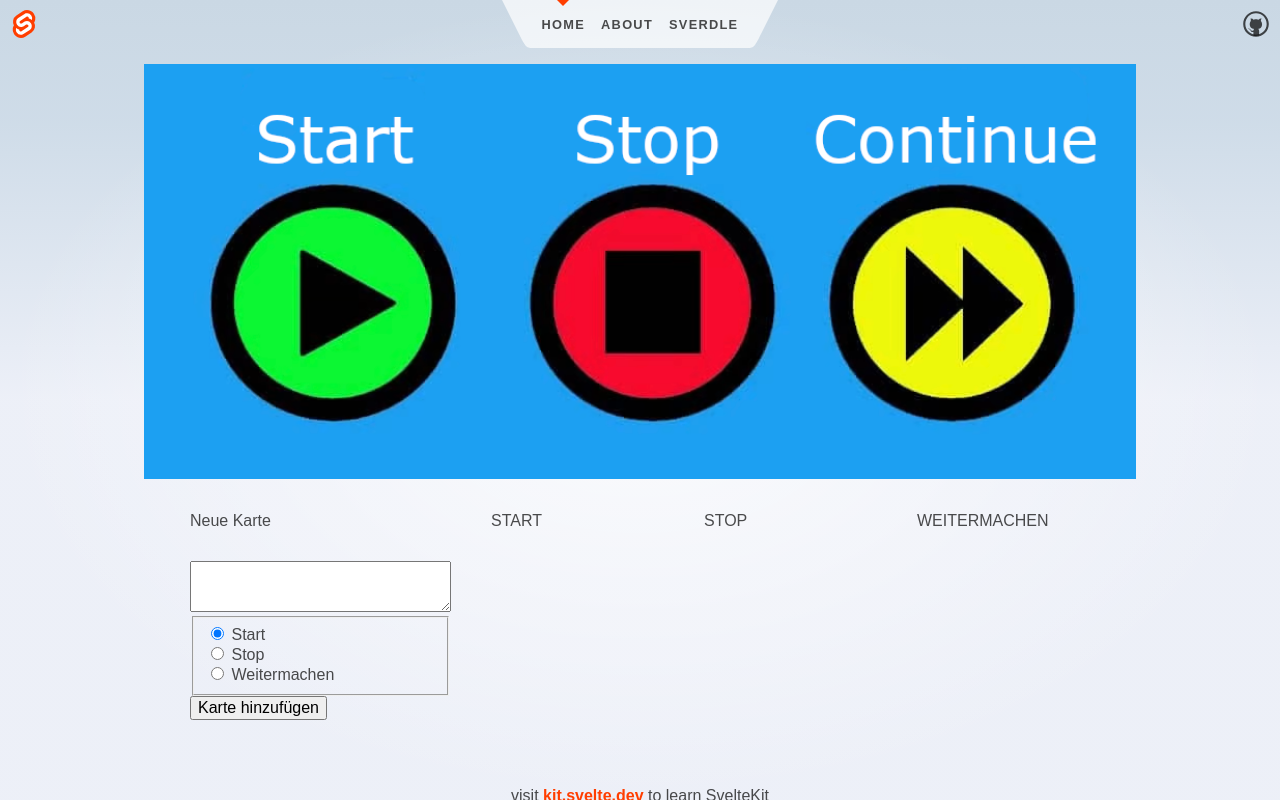
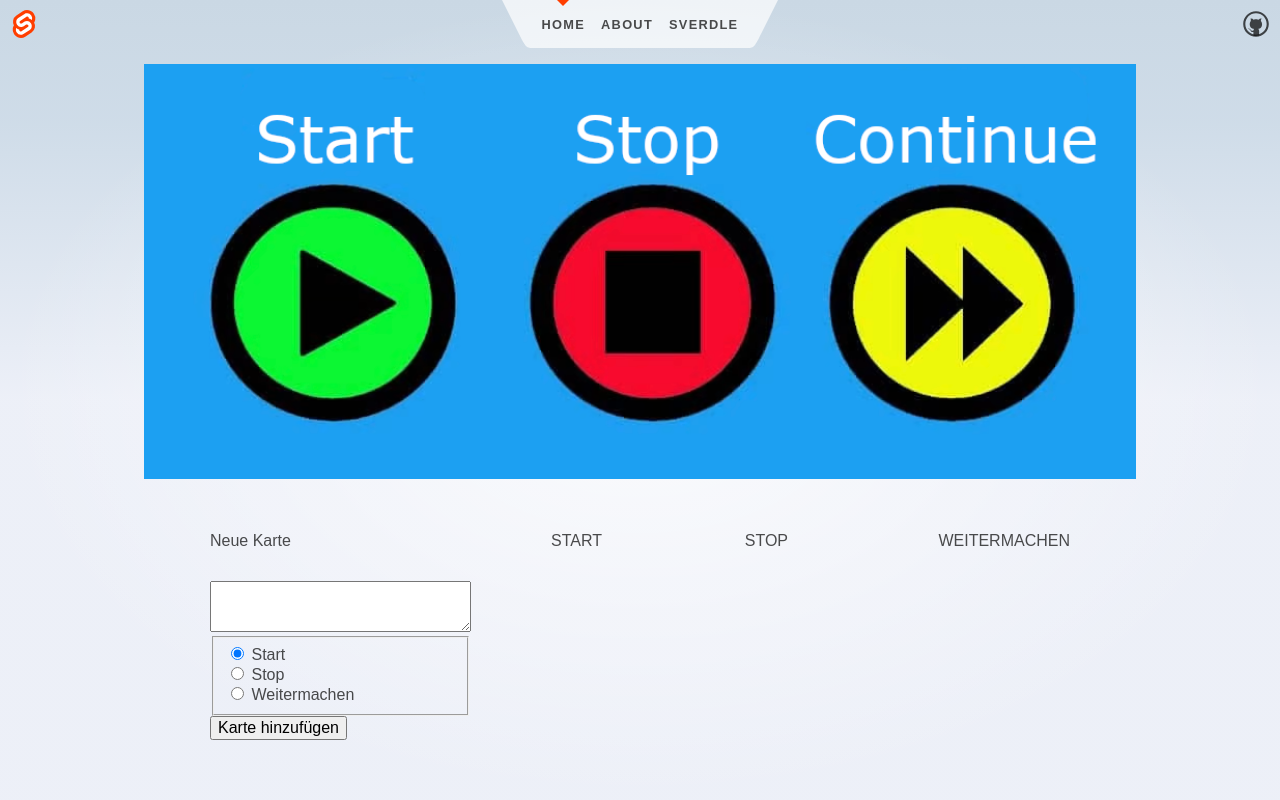
Before and after one commit to contra8/Retrospective, a SvelteKit app: page / in a window 1280 px wide. Built offline with nearby package versions, Linux system fonts and the light colour scheme.

Commit message:
Add event listeners for drop (added to possible target divs)

```diff
--- a/src/routes/+page.svelte
+++ b/src/routes/+page.svelte
@@ -39,7 +39,12 @@
 	}
 
 	function handleDragEnter(event) {
-		console.log('handleDragEnter startet');
+		console.log('handleDragEnter startet für:', event.target.id);
+	}
+
+	function handleDrop(event) {
+		event.preventDefault();
+		console.log('drop in', event.target.id);
 	}
 </script>
 
@@ -94,20 +99,23 @@
 			<button type="button" id="button" on:click={addCard}>Karte hinzufügen</button>
 
 		</div>
-		<div class="column" id="drop_zone_1" bind:this={startContainer} on:dragenter={handleDragEnter}>
+		<div class="column" id="drop_zone_1" bind:this={startContainer} on:dragenter={handleDragEnter}
+			on:drop={handleDrop} ondragover="return false">
 			<h2>START</h2>
 			{#each startCards as startCard}
 				<!--div>{startCard.text}</div-->
 				<Card text={startCard.text} />
 			{/each}
 		</div>
-		<div class="column" id="drop_zone_2" bind:this={stopContainer} on:dragenter={handleDragEnter}>
+		<div class="column" id="drop_zone_2" bind:this={stopContainer} on:dragenter={handleDragEnter}
+			on:drop={handleDrop} ondragover="return false">
 			<h2>STOP</h2>
 			{#each stopCards as stopCard}
 				<Card text={stopCard.text} />
 			{/each}
 		</div>
-		<div class="column" id="drop_zone_3" bind:this={continueContainer} on:dragenter={handleDragEnter}>
+		<div class="column" id="drop_zone_3" bind:this={continueContainer} on:dragenter={handleDragEnter}
+			on:drop={handleDrop} ondragover="return false">
 			<h2>WEITERMACHEN</h2>
 			{#each continueCards as continueCard}
 				<Card text={continueCard.text} />
@@ -155,6 +163,7 @@
 	.column {
 		/* border: 1px solid black; */
 		margin: 20px;
+		padding: 20px;
 	}
 
 	.column > div {
```
